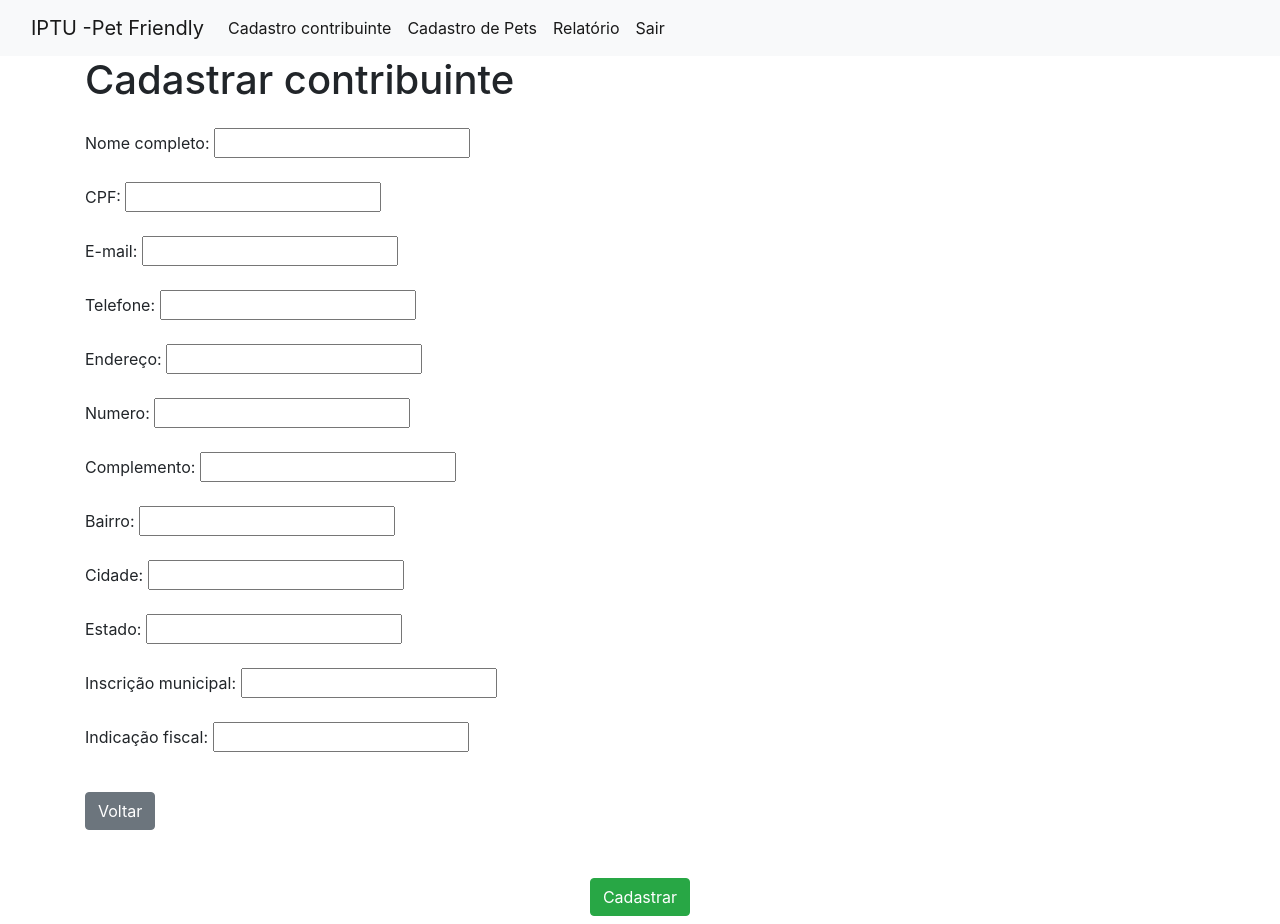
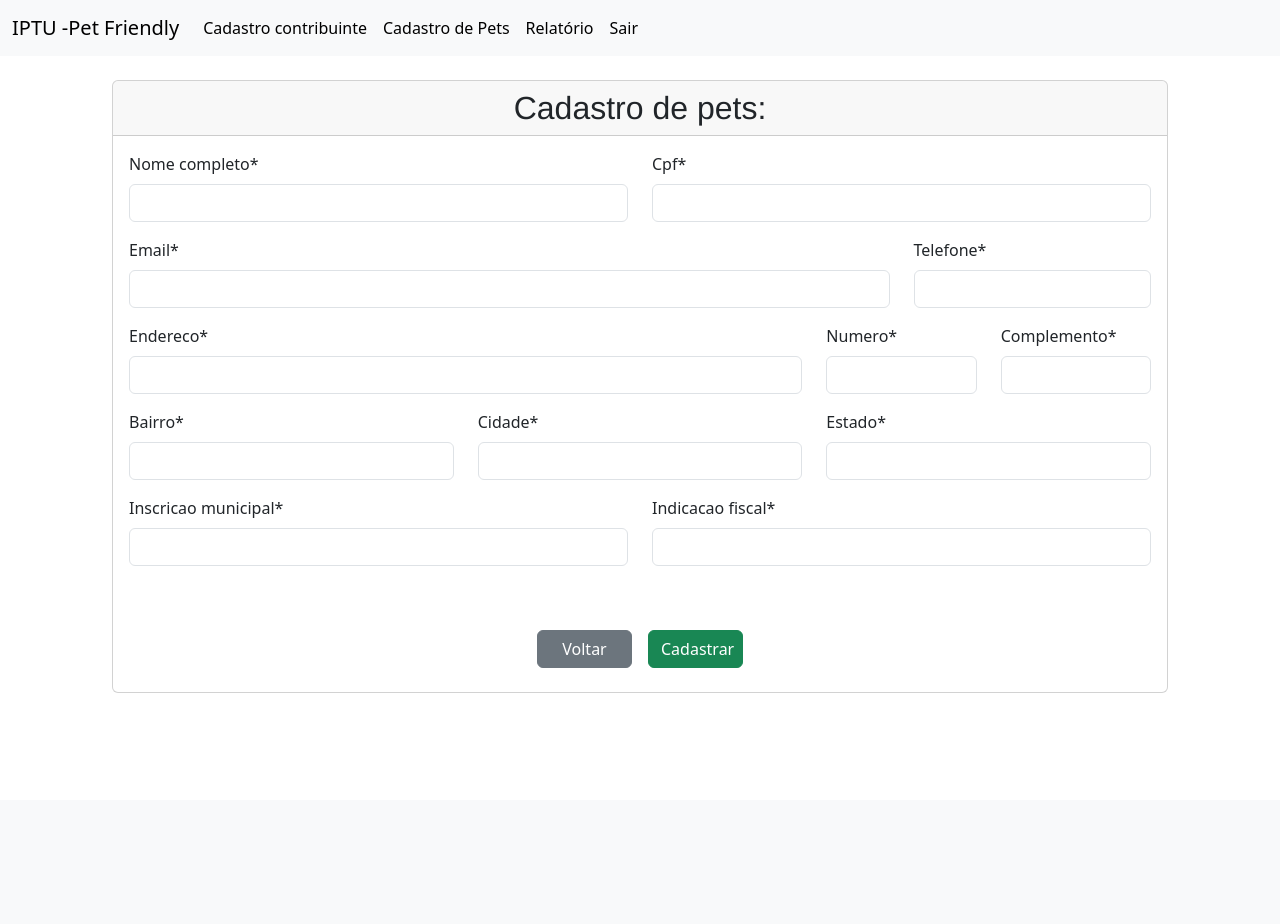
Before and after one commit to Sheila-Inacio/Projeto-IPTU-Pet-Friendly, a Django app: page /cadastrarContribuinte/ in a window 1280 px wide. After the commit the page ends 693 px from the top, so only its background shows below. Run offline with Django 4.2, Linux system fonts and the light colour scheme; some libraries are stand-ins or nearby versions.

Commit message:
Ajustes nos formulários de cadastro de contribuintes e pets, criação relatório

```diff
--- a/app/static/css/style.css
+++ b/app/static/css/style.css
@@ -37,3 +37,12 @@ h2
     font: bold 14px Helvetica, Verdana, sans-serif;
 
 }
+
+
+.tamanho-95 {
+    width: 95px;
+}
+
+.tamanho-100{
+    width: 100%;
+}
--- a/app/templates/cadastrarContribuinte.html
+++ b/app/templates/cadastrarContribuinte.html
@@ -1,31 +1,68 @@
 {% extends 'main.html' %}
+{% load crispy_forms_tags %}
+
 
 {% block content %}
   {% include 'menu.html' %}
-
-  <div class="container">
-    <h1>Cadastrar contribuinte</h1>
-    <form name="form" id="form" action="{% if db%}/updateContribuinte/{{db.id}}/{%else%}/createContribuinte/{% endif %}" method="post">
+  <br>
+  <div class="container" style="max-width: 1080px; min-width: 960px;">
+    <div class="card">
+      <h2 class="card-header text-center">Cadastro de pets:</h2>
+      <div class="card-body">
+        <form name="form" id="form" action="{% if db%}/updateContribuinte/{{db.id}}/{%else%}/createContribuinte/{% endif %}" method="post">
       {% csrf_token %}
-
-      <div class="form-group mt-4">Nome completo: {{ form.nome_completo }}</div>
-      <div class="form-group mt-4">CPF: {{ form.cpf }}</div>
-      <div class="form-group mt-4">E-mail: {{ form.email }}</div>
-      <div class="form-group mt-4">Telefone: {{ form.telefone}}</div>
-      <div class="form-group mt-4">Endereço: {{ form.endereco }}</div>
-      <div class="form-group mt-4">Numero: {{ form.numero }}</div>
-      <div class="form-group mt-4">Complemento: {{ form.complemento}}</div>
-      <div class="form-group mt-4">Bairro: {{ form.bairro }}</div>
-      <div class="form-group mt-4">Cidade: {{ form.cidade }}</div>
-      <div class="form-group mt-4">Estado: {{ form.estado}}</div>
-      <div class="form-group mt-4">Inscrição municipal: {{ form.inscricao_municipal }}</div>
-      <div class="form-group mt-4">Indicação fiscal: {{ form.indicacao_fiscal }}</div>
+      <div class="row">
+        <div class="col-md-6">
+        {{form.nome_completo|as_crispy_field}}
+        </div>
+        <div class="col-md-6">
+        {{form.cpf|as_crispy_field}}
+        </div>
+      </div>
+      <div class="row">
+        <div class="col-md-9">
+        {{form.email|as_crispy_field}}
+        </div>
+        <div class="col-md-3">
+        {{form.telefone|as_crispy_field}}
+        </div>
+      </div>
+      <div class="row">
+        <div class="col-md-8">
+        {{form.endereco|as_crispy_field}}
+        </div>
+        <div class="col-md-2">
+        {{form.numero|as_crispy_field}}
+        </div>
+        <div class="col-md-2">
+          {{form.complemento|as_crispy_field}}
+          </div>
+      </div>
+      <div class="row">
+        <div class="col-md-4">
+        {{form.bairro|as_crispy_field}}
+        </div>
+        <div class="col-md-4">
+        {{form.cidade|as_crispy_field}}
+        </div>
+        <div class="col-md-4">
+          {{form.estado|as_crispy_field}}
+          </div>
+      </div>
+      <div class="row">
+        <div class="col-md-6">
+        {{form.inscricao_municipal|as_crispy_field}}
+        </div>
+        <div class="col-md-6">
+        {{form.indicacao_fiscal|as_crispy_field}}
+        </div>
+      </div>
 
 
-      <a href="/contribuintes/" class="btn btn-secondary mt-4" type="back">Voltar</a>
-      <div class="col-8 m-auto pt-4 pb-2 text-center">
+      <div class="col-12 m-auto pt-4 pb-2 d-flex justify-content-center">
         <div id="result"></div>
-        <input class="btn btn-success mt-4 float-end" type="submit" value="Cadastrar" />
+        <a href="/contribuintes/" class="btn btn-secondary mt-4 me-2 tamanho-95" type="back">Voltar</a>
+        <input class="btn btn-success mt-4 float-end ms-2 tamanho-95" type="submit" value="Cadastrar" />
       </div>
     </form>
   </div>
--- a/app/templates/contribuintes.html
+++ b/app/templates/contribuintes.html
@@ -24,7 +24,7 @@
           <th scope="col">Nome completo</th>
           <th scope="col">CPF</th>
           <th scope="='col">Telefone</th>
-          <th scope="col">Inscrição_municipal</th>
+          <th scope="col">Inscrição Municipal</th>
           <th scope="col">Ações</th>
         </tr>
       </thead>
--- a/app/templates/main.html
+++ b/app/templates/main.html
@@ -6,7 +6,8 @@
     <meta charset="utf-8">
     <title>IPTU Pet-Friendly!</title>
     <link rel="stylesheet" type="text/css" href="{% static 'css/style.css' %}">
-    <link rel="stylesheet" href="https://cdn.jsdelivr.net/npm/bootstrap@4.4.1/dist/css/bootstrap.min.css" integrity="sha384-Vkoo8x4CGsO3+Hhxv8T/Q5PaXtkKtu6ug5TOeNV6gBiFeWPGFN9MuhOf23Q9Ifjh" crossorigin="anonymous">
+    <link href="https://cdn.jsdelivr.net/npm/bootstrap@5.3.2/dist/css/bootstrap.min.css" rel="stylesheet" integrity="sha384-T3c6CoIi6uLrA9TneNEoa7RxnatzjcDSCmG1MXxSR1GAsXEV/Dwwykc2MPK8M2HN" crossorigin="anonymous">
+    <script src="https://cdn.jsdelivr.net/npm/bootstrap@5.3.2/dist/js/bootstrap.bundle.min.js" integrity="sha384-C6RzsynM9kWDrMNeT87bh95OGNyZPhcTNXj1NW7RuBCsyN/o0jlpcV8Qyq46cDfL" crossorigin="anonymous"></script>
     <title>How To Create</title>
         <meta charset="utf-8">
         <meta name="viewport" content="width=device-width, initial-scale=1">
@@ -16,9 +17,14 @@
 
   </head>
   <body>
+    <div class="container">
+      <div class ="col-md10.offset-md-1.mt-5">
+      </div>
+    </div>
     {% block content %}
     {% endblock %}
-
+    <script src="https://cdn.jsdelivr.net/npm/@popperjs/core@2.11.8/dist/umd/popper.min.js" integrity="sha384-I7E8VVD/ismYTF4hNIPjVp/Zjvgyol6VFvRkX/vR+Vc4jQkC+hVqc2pM8ODewa9r" crossorigin="anonymous"></script>
+    <script src="https://cdn.jsdelivr.net/npm/bootstrap@5.3.2/dist/js/bootstrap.min.js" integrity="sha384-BBtl+eGJRgqQAUMxJ7pMwbEyER4l1g+O15P+16Ep7Q9Q+zqX6gSbd85u4mG4QzX+" crossorigin="anonymous"></script>
     <script src="{% static 'javascript.js'%}"></script>
   </body>
 </html>
--- a/app/templates/pets.html
+++ b/app/templates/pets.html
@@ -41,7 +41,7 @@
             <td>{{ dbs.numero_identificacao }}</td>
 
             <td>
-              <a href="/viewPets/{{ dbs.id }}/" class="btn btn-secondary">Visualizar</a>
+              <a href="/viewPets/{{ dbs.id }}/" class="btn btn-outline-secondary">Visualizar</a>
               <a href="/editPets/{{ dbs.id }}/" class="btn btn-primary">Editar</a>
               <a href="/deletePets/{{ dbs.id }}/" class="btn btn-danger btnDel">Deletar</a>
             </td>
--- a/app/templates/viewPets.html
+++ b/app/templates/viewPets.html
@@ -17,5 +17,8 @@
     <strong>Tamanho:</strong>{{ db.tamanho }}<br />
     <strong>Contribuinte:</strong>{{ db.contrinuinte }}<br />
     <strong>Numero identificação:</strong>{{ db.numero_identificacao }}<br />
+    <img>Foto do pet</img>{{ db.img}}<br />
   </div>
+
+
 {% endblock %}
--- a/app/views.py
+++ b/app/views.py
@@ -167,7 +167,13 @@ def deletePets(request, pk):
 
 
 def relatorio(request):
-    return render(request, 'relatorio.html')
+    data = {}
+    search = request.GET.get('search')
+    if search:
+        data['db'] = Contribuinte.objects.filter(nome_completo__icontains=search)
+    else:
+        data['db'] = Contribuinte.objects.all()
+    return render(request, 'relatorio.html', data)
 
 # Logout do sistema:
 
```
Also changed, not shown: app/templates/cadastrarPets.html (+11 -22 lines), app/templates/create.html (+6 -1 lines), app/templates/dashboard/home.html (+2 -11 lines), app/templates/painel.html (+4 -4 lines), app/templates/relatorio.html (+46 -3 lines), project/settings.py (+7 -0 lines), app/forms.py (line endings or trailing spaces), app/models.py (line endings or trailing spaces).
